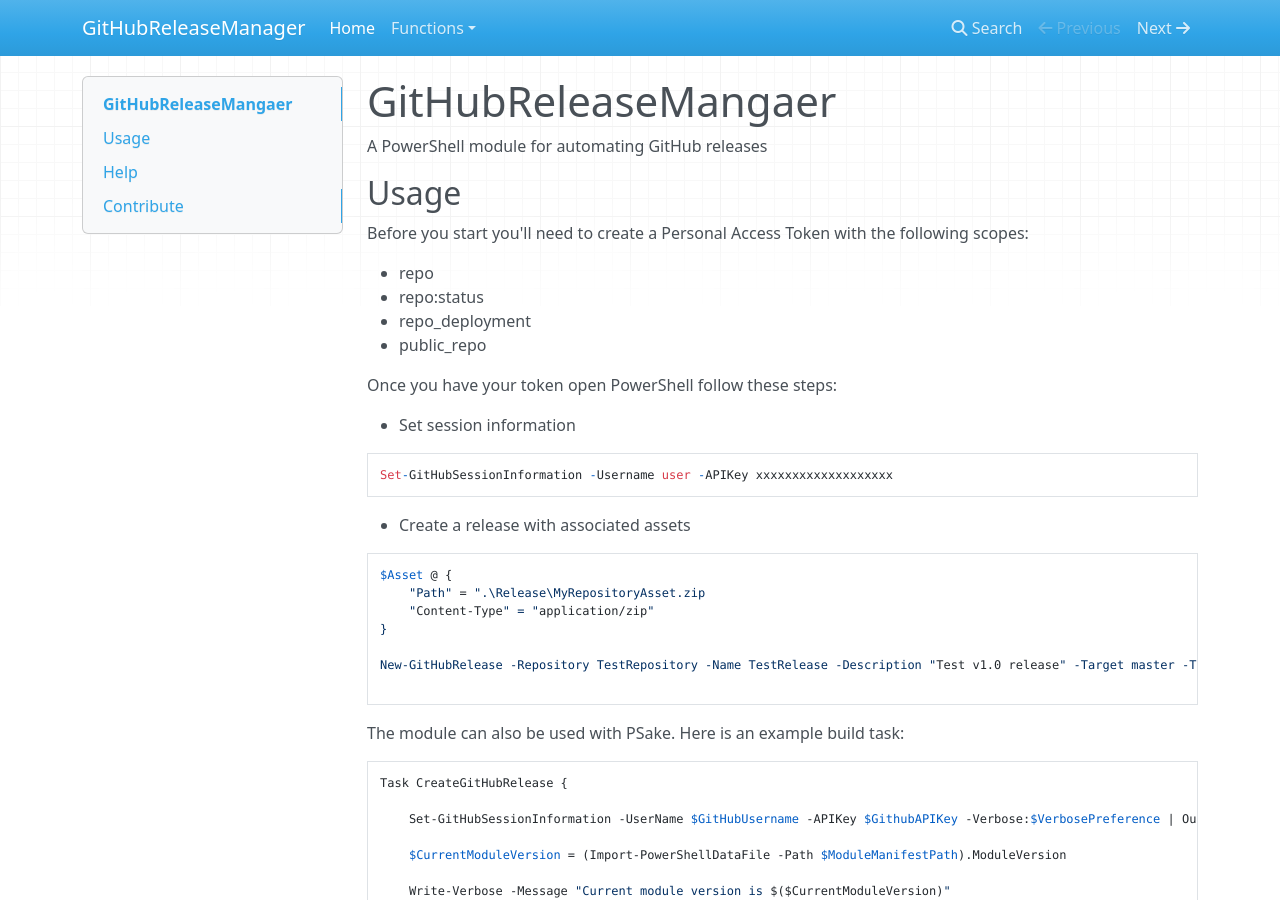
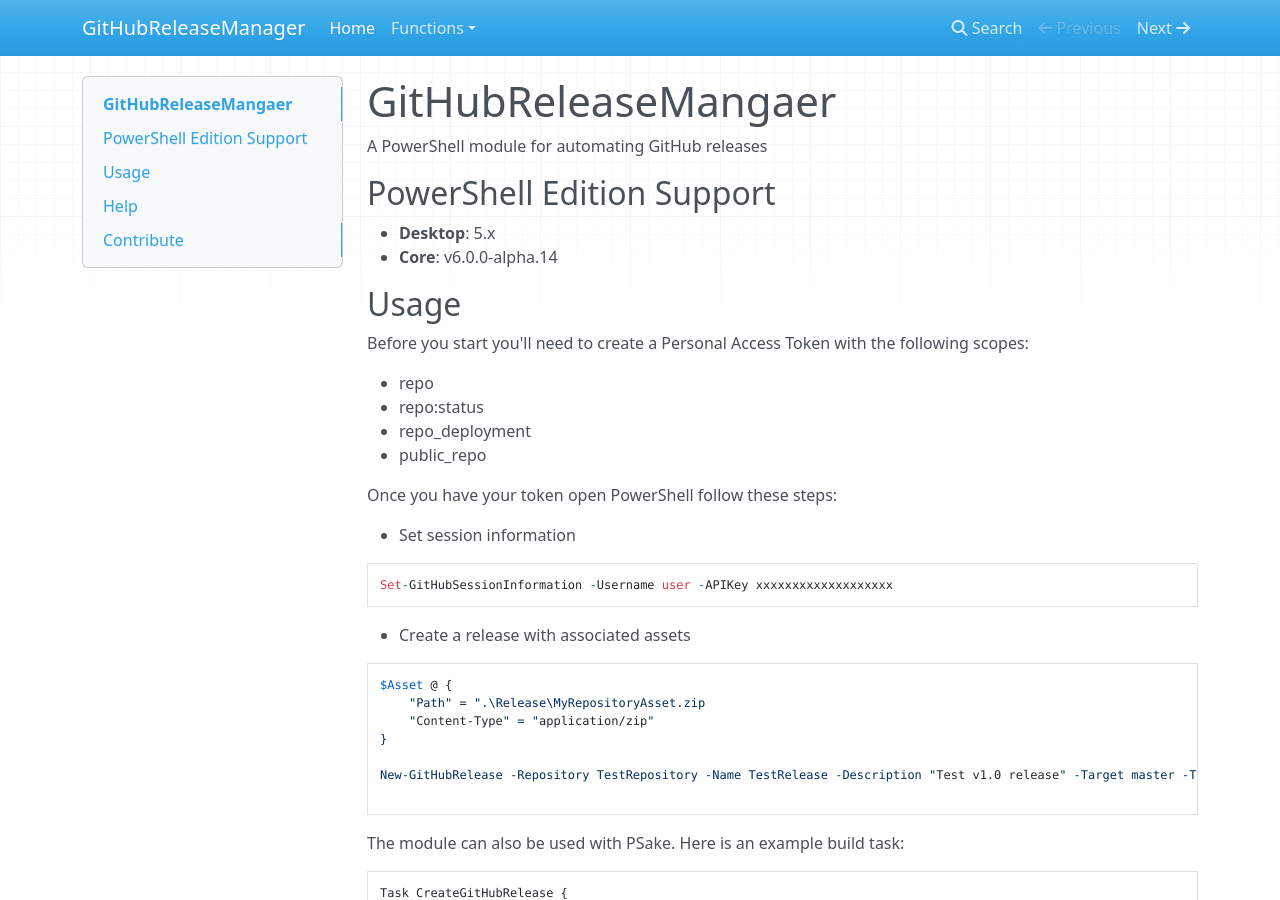
Before and after one commit to chelnak/GitHubReleaseManager, an MkDocs documentation site: the page built from docs/index.md, in a window 1280 px wide and 900 px high. Built offline with MkDocs 1.6.1, drawn with Linux system fonts in a browser that asks for light colours; nearby versions of some CDN libraries; old or Windows-style settings are respelled for this version of MkDocs.

Commit message:
Adds in PS edition supporot information

```diff
--- a/docs/index.md
+++ b/docs/index.md
@@ -1,6 +1,11 @@
 # GitHubReleaseMangaer
 
 A PowerShell module for automating GitHub releases
+
+## PowerShell Edition Support
+
+* **Desktop**: 5.x
+* **Core**: v6.0.0-alpha.14
 
 ## Usage
 
```
Also changed, not shown: README.md (+5 -0 lines).
